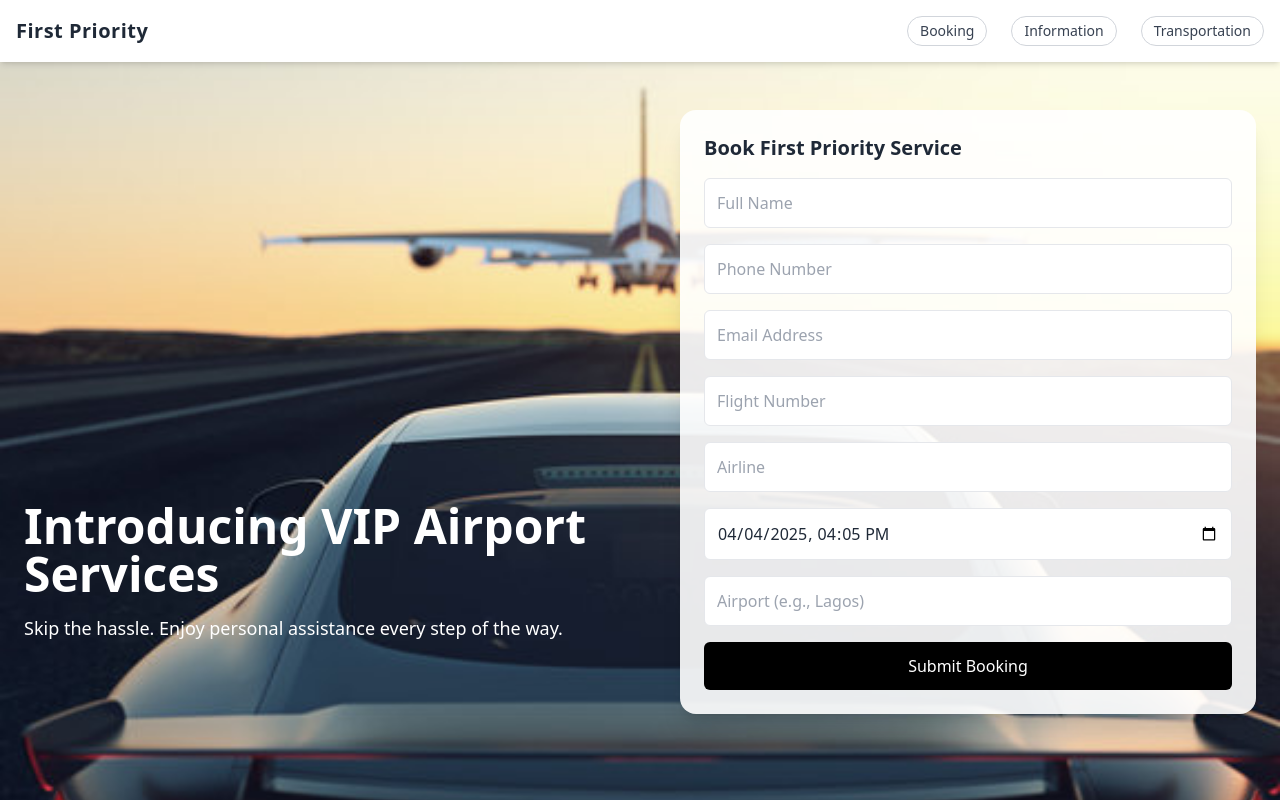
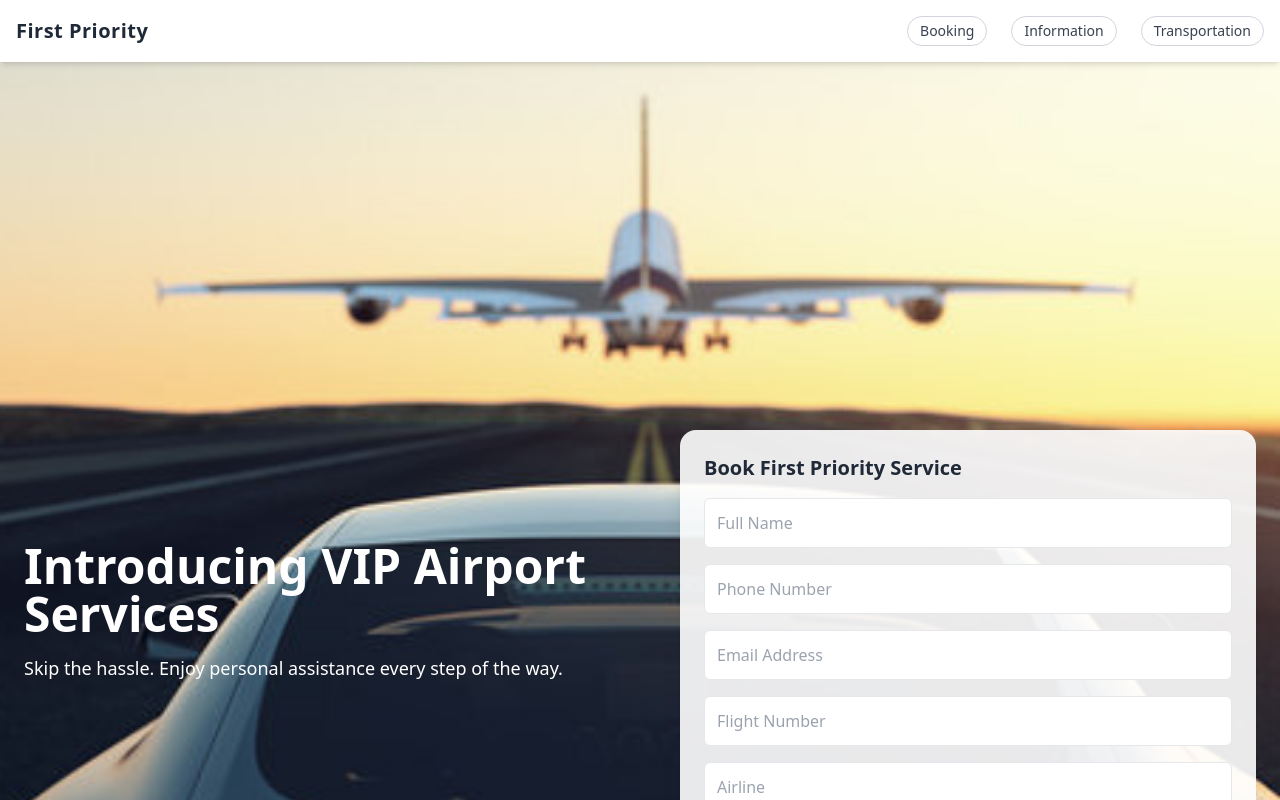
Before and after one commit to dlegend4000/first-priority-app, a React (Vite) app: page / in a window 1280 px wide. Shown: the top 800 px of the page. Built offline with nearby package versions, Linux system fonts and the light colour scheme.

Commit message:
formatting

```diff
--- a/src/App.jsx
+++ b/src/App.jsx
@@ -41,7 +41,7 @@ const Booking = () => {
       <div className="absolute inset-0 bg-black bg-opacity-60 md:hidden z-0" />
 
       <div className="relative z-10 flex flex-col md:flex-row items-center justify-between h-full">
-        <div className="text-white max-w-xl text-center md:text-left mb-10 md:mb-0 md:mt-80">
+        <div className="text-white max-w-xl text-center md:text-left mb-10 md:mb-0 md:mt-20">
           <h1 className="text-3xl sm:text-4xl md:text-5xl font-bold leading-snug">
             Introducing VIP Airport Services
           </h1>
@@ -50,7 +50,7 @@ const Booking = () => {
           </p>
         </div>
 
-        <div className="bg-white bg-opacity-90 p-6 rounded-2xl shadow-xl w-full max-w-xl mt-8 md:mt-0">
+        <div className="bg-white bg-opacity-90 p-6 rounded-2xl shadow-xl w-full max-w-xl mt-8 md:mt-0 md:mt-80">
           <h1 className="text-xl font-semibold mb-4 text-gray-800">
             Book First Priority Service
           </h1>
```
